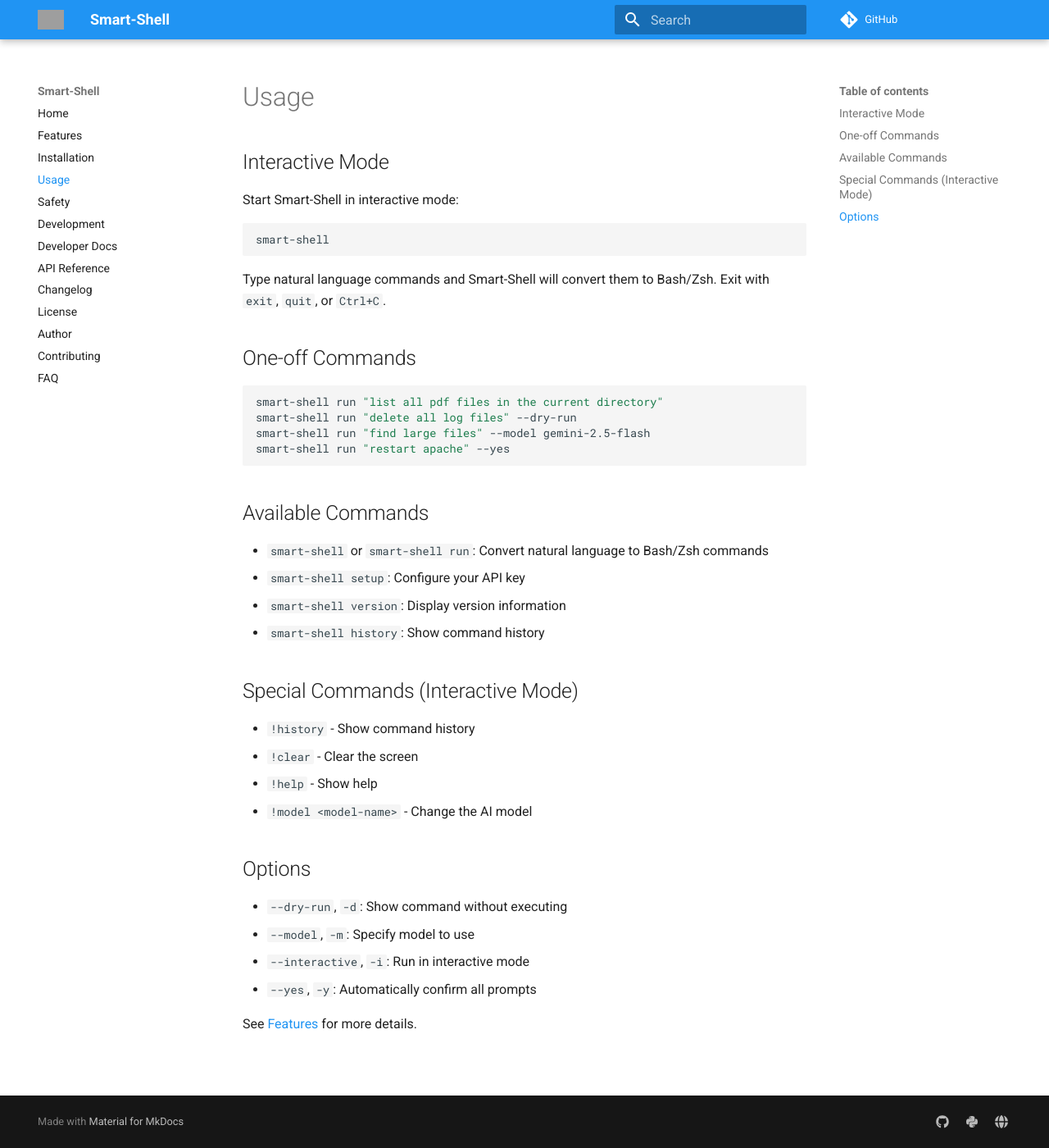
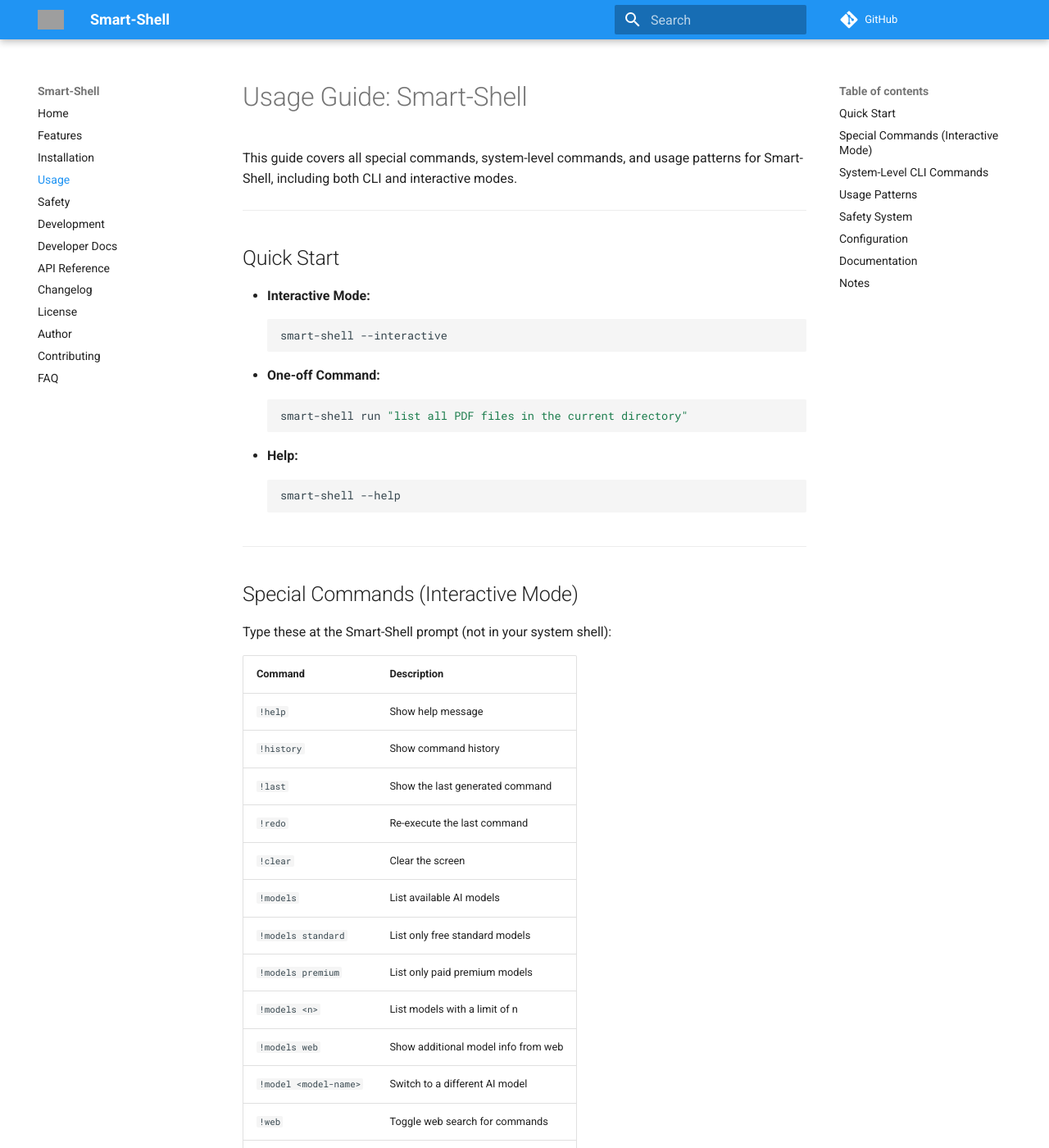
Before and after one commit to Lusan-sapkota/smart-shell, an MkDocs documentation site: the page built from docs/usage.md, in a window 1280 px wide and 1400 px high. Shown: the whole window at 82% size. Built offline with MkDocs 1.6.1 and Material for MkDocs 9.7.7, drawn with Linux system fonts in a browser that asks for light colours; comment, search, counter and statistics services are not loaded; some of the changed text lies outside the part shown; grey boxes are pictures that could not be loaded.

Commit message:
updated install script and docs

````diff
--- a/docs/usage.md
+++ b/docs/usage.md
@@ -1,43 +1,112 @@
-# Usage
+# Usage Guide: Smart-Shell
 
-## Interactive Mode
+This guide covers all special commands, system-level commands, and usage patterns for Smart-Shell, including both CLI and interactive modes.
 
-Start Smart-Shell in interactive mode:
+---
 
-```bash
-smart-shell
-```
+## Quick Start
 
-Type natural language commands and Smart-Shell will convert them to Bash/Zsh. Exit with `exit`, `quit`, or `Ctrl+C`.
+- **Interactive Mode:**
+  ```sh
+  smart-shell --interactive
+  ```
+- **One-off Command:**
+  ```sh
+  smart-shell run "list all PDF files in the current directory"
+  ```
+- **Help:**
+  ```sh
+  smart-shell --help
+  ```
 
-## One-off Commands
-
-```bash
-smart-shell run "list all pdf files in the current directory"
-smart-shell run "delete all log files" --dry-run
-smart-shell run "find large files" --model gemini-2.5-flash
-smart-shell run "restart apache" --yes
-```
-
-## Available Commands
-
-- `smart-shell` or `smart-shell run`: Convert natural language to Bash/Zsh commands
-- `smart-shell setup`: Configure your API key
-- `smart-shell version`: Display version information
-- `smart-shell history`: Show command history
+---
 
 ## Special Commands (Interactive Mode)
 
-- `!history` - Show command history
-- `!clear` - Clear the screen
-- `!help` - Show help
-- `!model <model-name>` - Change the AI model
+Type these at the Smart-Shell prompt (not in your system shell):
 
-## Options
+| Command                | Description                                      |
+|------------------------|--------------------------------------------------|
+| `!help`                | Show help message                                |
+| `!history`             | Show command history                             |
+| `!last`                | Show the last generated command                  |
+| `!redo`                | Re-execute the last command                      |
+| `!clear`               | Clear the screen                                 |
+| `!models`              | List available AI models                         |
+| `!models standard`     | List only free standard models                   |
+| `!models premium`      | List only paid premium models                    |
+| `!models <n>`          | List models with a limit of n                    |
+| `!models web`          | Show additional model info from web              |
+| `!model <model-name>`  | Switch to a different AI model                   |
+| `!web`                 | Toggle web search for commands                   |
+| `!update`              | Check for updates and install                    |
+| `!errors`              | Show the error log                               |
+| `!forget-sudo`         | Clear the session sudo password                  |
+| `!creator`             | Show information about the creator               |
+| `!docs`                | Show link to documentation                       |
 
-- `--dry-run`, `-d`: Show command without executing
-- `--model`, `-m`: Specify model to use
-- `--interactive`, `-i`: Run in interactive mode
-- `--yes`, `-y`: Automatically confirm all prompts
+- **Exit:** Type `exit`, `quit`, `bye`, `q`, or press Ctrl+C.
 
-See [Features](features.md) for more details.
+---
+
+## System-Level CLI Commands
+
+Run these in your system shell:
+
+| Command                                 | Description                                  |
+|------------------------------------------|----------------------------------------------|
+| `smart-shell run <prompt>`               | Run a one-off natural language command       |
+| `smart-shell --interactive`              | Start interactive mode                      |
+| `smart-shell setup`                      | Configure API key and settings              |
+| `smart-shell models`                     | List available models                       |
+| `smart-shell history`                    | Show command history                        |
+| `smart-shell --help` or `-h`             | Show CLI help                               |
+| `smart-shell --version`                  | Show version information                    |
+
+---
+
+## Usage Patterns
+
+- **Natural Language:**
+  - Type requests like "Find large files over 100MB" or "Create a backup of my project folder".
+- **Model Selection:**
+  - Use `--model <model-name>` in CLI or `!model <model-name>` in interactive mode.
+- **Web Search:**
+  - Toggle with `!web` in interactive mode.
+- **Safety:**
+  - Commands are checked for safety before execution. High-risk commands require explicit confirmation.
+
+---
+
+## Safety System
+
+- 🟢 **Safe:** Command is safe to run.
+- 🟡 **Warning:** Might have unintended consequences (requires confirmation).
+- 🔴 **Blocked:** Potentially harmful (requires explicit confirmation; will be executed if you confirm).
+
+---
+
+## Configuration
+
+- To reconfigure, exit Smart-Shell and run:
+  ```sh
+  smart-shell setup
+  ```
+
+---
+
+## Documentation
+
+- Full docs: https://lusan-sapkota.github.io/smart-shell/
+
+---
+
+## Notes
+
+- Premium models may incur costs or have stricter rate limits.
+- All commands and features are available in both Bash and Zsh environments.
+- For troubleshooting, use `!errors` or check the error log.
+
+---
+
+For more details, see the full documentation or use `!help` in interactive mode.
````
Also changed, not shown: README.md (+9 -12 lines), docs/DEVELOPMENT.md (+2 -2 lines), docs/SAFETY.md (deleted, +0 -154 lines), docs/api.md (+29 -13 lines), docs/features.md (+6 -1 lines), docs/installation.md (+14 -4 lines), docs/safety.md (+4 -2 lines), 1 other file.
